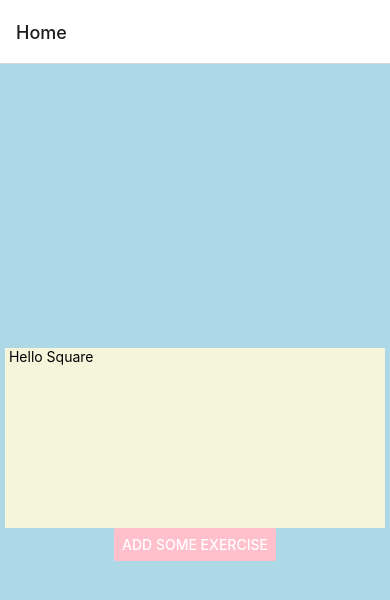
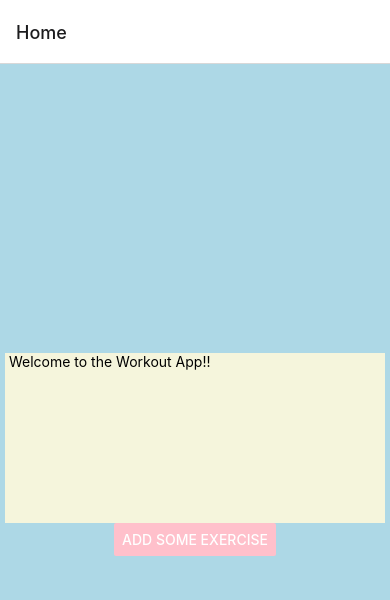
Before and after one commit to lmelo031/MobilePortfolio2, a React Native app in the folder portfolio2/: screen /Home in a window 390 px wide. Shown: the top 600 px of the page. Built offline with nearby package versions, Linux system fonts and the light colour scheme.

Commit message:
April 24, 2022 5:14 PM

```diff
--- a/portfolio2/HomeScreen.js
+++ b/portfolio2/HomeScreen.js
@@ -8,7 +8,7 @@ class HomeScreen extends React.Component {
     return (
 
       <View style={styles.container}>
-        <Text style={styles.rectangle}> Hello Square </Text>
+        <Text style={styles.rectangle}> Welcome to the Workout App!! </Text>
 
         <Button
           title="Add some exercise"
@@ -27,15 +27,15 @@ class HomeScreen extends React.Component {
         container: {
           backgroundColor: "lightblue",
           flex: 1,
-          justifyContent: "center",
-          alignItems: "center",
+          justifyContent: 'center',
+          alignItems: 'center',
         },
         rectangle: {
             width: 380,
-            height: 180,
+            height: 170,
             backgroundColor: 'beige',
-            alignItems: "center",
-            justifyContent: "center",
+            alignItems: 'center',
+            justifyContent: 'center',
           },
       });
 
```
